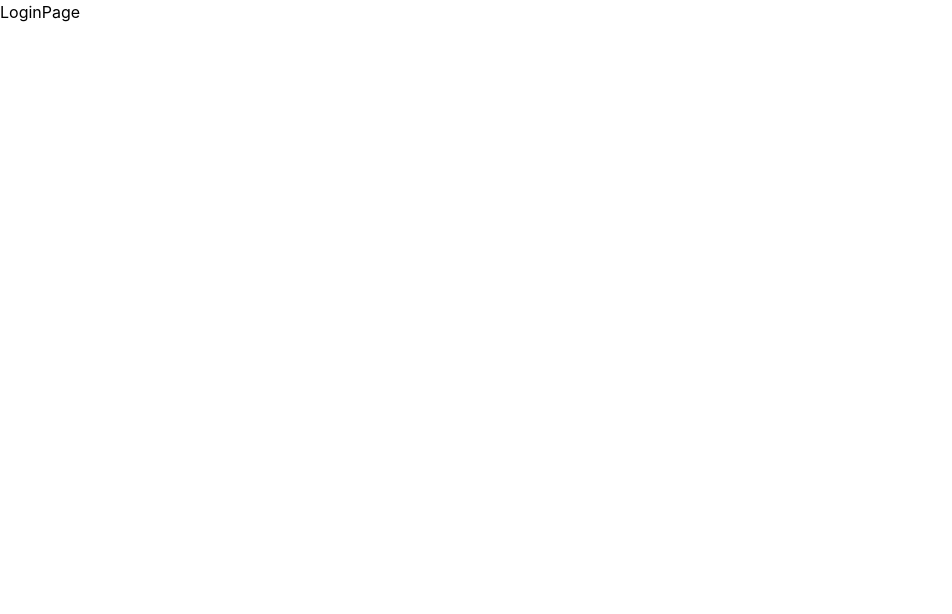
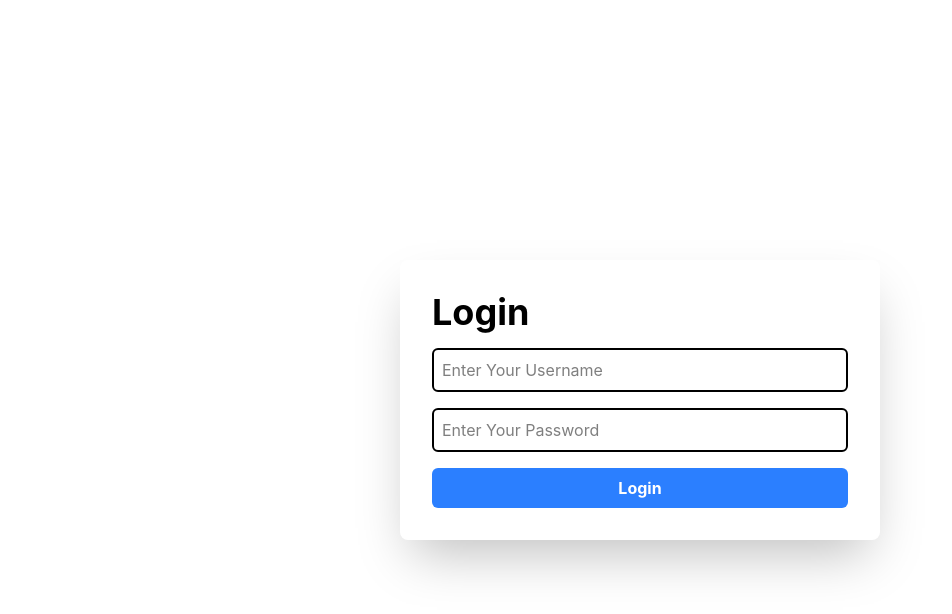
Before and after one commit to sagun-basnet/IIC2026MERN, a React (Vite) app in the folder react/: page /login in a window 1280 px wide. Shown: the top 614 px of the page, without its empty margins (0-952 px from the left). Built offline with nearby package versions, Linux system fonts and the light colour scheme.

Commit message:
JWT handling

```diff
--- /dev/null
+++ b/react/src/components/form/Login.jsx
@@ -0,0 +1,71 @@
+import axios from "axios";
+import { useContext, useState } from "react";
+import { AuthContext } from "../../context/AuthContext";
+import { useNavigate } from "react-router-dom";
+
+const Login = () => {
+  const { login } = useContext(AuthContext);
+  const navigate = useNavigate();
+  const init = {
+    username: "",
+    password: "",
+  };
+  const [formData, setFormData] = useState(init);
+
+  const handleChange = (e) => {
+    setFormData((prev) => ({ ...prev, [e.target.name]: e.target.value }));
+    // console.log(formData);
+  };
+
+  const handleSubmit = async (e) => {
+    e.preventDefault();
+
+    const res = await login(formData);
+    console.log(res);
+
+    if (res.status === 201) {
+      navigate("/");
+    }
+
+    // await axios
+    //   .post("https://fakestoreapi.com/auth/login", formData)
+    //   .then((res) => {
+    //     console.log(res);
+    //   })
+    //   .catch((err) => {
+    //     console.error(err);
+    //   });
+  };
+
+  return (
+    <div className="h-screen grid place-items-center">
+      <form
+        onSubmit={handleSubmit}
+        action=""
+        className="flex flex-col gap-4 shadow-2xl rounded-lg w-[30rem] p-8"
+      >
+        <h1 className="font-bold text-4xl">Login</h1>
+        <input
+          value={formData.username}
+          onChange={handleChange}
+          name="username"
+          type="text"
+          placeholder="Enter Your Username"
+        />
+        <input
+          value={formData.password}
+          onChange={handleChange}
+          name="password"
+          type="password"
+          placeholder="Enter Your Password"
+        />
+
+        <button type="submit" className="bg-blue-500 text-white font-bold">
+          Login
+        </button>
+      </form>
+    </div>
+  );
+};
+
+export default Login;
--- a/react/src/components/global/Navbar.jsx
+++ b/react/src/components/global/Navbar.jsx
@@ -1,7 +1,11 @@
 import { Link } from "react-router-dom";
 import Button from "../Button";
+import { useContext } from "react";
+import { AuthContext } from "../../context/AuthContext";
 
 const Navbar = () => {
+  const { currentUser, logout } = useContext(AuthContext);
+
   return (
     <nav className="flex justify-between px-4 h-20 items-center bg-amber-600">
       <h1 className="text-4xl font-bold">LOGO</h1>
@@ -20,6 +24,11 @@ const Navbar = () => {
         </Link>
       </ul>
 
+      {currentUser ? (
+        <button onClick={() => logout()} className="bg-red-500">
+          Logout
+        </button>
+      ) : (
         <div className="flex gap-2">
           <Link to="/login">
             <Button text="Login" color="blue" />
@@ -28,6 +37,7 @@ const Navbar = () => {
             <Button text="Register" color="red" />
           </Link>
         </div>
+      )}
     </nav>
   );
 };
--- /dev/null
+++ b/react/src/context/AuthContext.jsx
@@ -0,0 +1,39 @@
+import axios from "axios";
+import { createContext, useState } from "react";
+
+const AuthContext = createContext();
+
+const AuthContextProvider = ({ children }) => {
+  const user = {
+    id: 12,
+    email: "jhon@gmail.com",
+    name: "Jhon",
+    role: "user",
+  };
+
+  const [currentUser, setCurrenUser] = useState(
+    JSON.parse(localStorage.getItem("appUser")) || null,
+  );
+
+  const login = async (value) => {
+    const res = await axios.post("https://fakestoreapi.com/auth/login", value);
+
+    localStorage.setItem("appToken", res.data.token);
+
+    setCurrenUser(user);
+    localStorage.setItem("appUser", JSON.stringify(user));
+    return res;
+  };
+
+  const logout = () => {
+    localStorage.removeItem("appUser");
+    setCurrenUser(null);
+  };
+  return (
+    <AuthContext.Provider value={{ login, currentUser, logout }}>
+      {children}
+    </AuthContext.Provider>
+  );
+};
+
+export { AuthContext, AuthContextProvider };
--- a/react/src/main.jsx
+++ b/react/src/main.jsx
@@ -2,12 +2,15 @@ import { StrictMode } from "react";
 import { createRoot } from "react-dom/client";
 import "./index.css";
 import App from "./App.jsx";
+import { AuthContextProvider } from "./context/AuthContext.jsx";
 // import { BrowserRouter } from "react-router-dom";
 
 createRoot(document.getElementById("root")).render(
   <StrictMode>
     {/* <BrowserRouter> */}
+    <AuthContextProvider>
       <App />
+    </AuthContextProvider>
     {/* </BrowserRouter> */}
   </StrictMode>,
 );
--- a/react/src/pages/APIHandling.jsx
+++ b/react/src/pages/APIHandling.jsx
@@ -11,6 +11,11 @@ const APIHandling = () => {
     try {
       const data = await axios.get(
         "https://jsonplaceholder.typicode.com/posts",
+        {
+          headers: {
+            Authorization: token,
+          },
+        },
       );
       console.log(data.data);
       setValue(data.data);
--- a/react/src/pages/AboutPage.jsx
+++ b/react/src/pages/AboutPage.jsx
@@ -1,10 +1,14 @@
-import React from "react";
+import React, { useContext } from "react";
 import Navbar from "../components/global/Navbar";
+import { AuthContext } from "../context/AuthContext";
 
-const AboutPage = () => {
+const AboutPage = ({asdf}) => {
+  const { num, num1 } = useContext(AuthContext);
+
   return (
     <div>
-      <h1>About Page</h1>
+      <h1>{num}</h1>
+      <h1>{num1}</h1>
     </div>
   );
 };
--- a/react/src/pages/LoginPage.jsx
+++ b/react/src/pages/LoginPage.jsx
@@ -1,9 +1,12 @@
-import React from 'react'
+import React from "react";
+import Login from "../components/form/Login";
 
 const LoginPage = () => {
   return (
-    <div>LoginPage</div>
-  )
-}
+    <div>
+      <Login />
+    </div>
+  );
+};
 
-export default LoginPage
+export default LoginPage;
--- a/react/src/pages/ProductTable.jsx
+++ b/react/src/pages/ProductTable.jsx
@@ -4,12 +4,17 @@ import { Link } from "react-router-dom";
 
 const ProductTable = () => {
   const [value, setValue] = useState([]);
+  const token = localStorage.getItem("appToken");
   //   const data = fetch("https://jsonplaceholder.typicode.com/posts");
   //   data.json();
 
   const fetchData = async () => {
     try {
-      const data = await axios.get("https://fakestoreapi.com/products");
+      const data = await axios.get("https://fakestoreapi.com/products", {
+        headers: {
+          Authorization: token,
+        },
+      });
       console.log(data.data);
       setValue(data.data);
     } catch (err) {
@@ -23,7 +28,11 @@ const ProductTable = () => {
 
   const handleDelete = async (id) => {
     await axios
-      .delete(`https://fakestoreapi.com/products/${id}`)
+      .delete(`https://fakestoreapi.com/products/${id}`, {
+        headers: {
+          Authorization: token,
+        },
+      })
       .then((res) => {
         console.log(res);
       })
@@ -89,7 +98,7 @@ const ProductTable = () => {
                         Delete
                       </button>
                       <Link to={`/edit-product/${item.id}`}>
-                      <button className="bg-blue-500">Edit</button>
+                        <button className="bg-blue-500">Edit</button>
                       </Link>
                     </td>
                   </tr>
```
Lines whose indentation alone changed are shown as unchanged.
